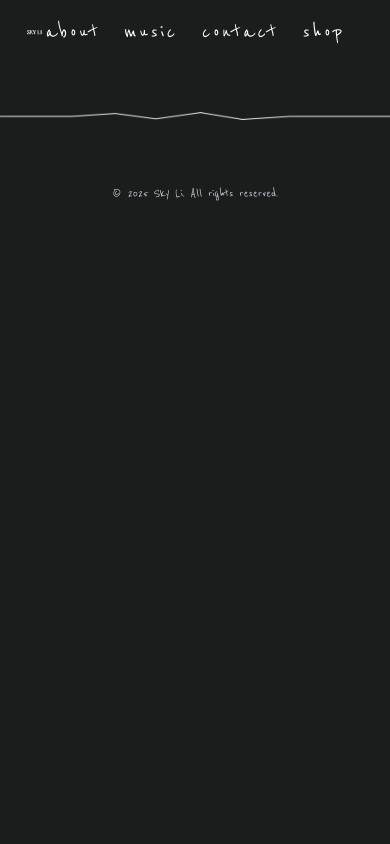
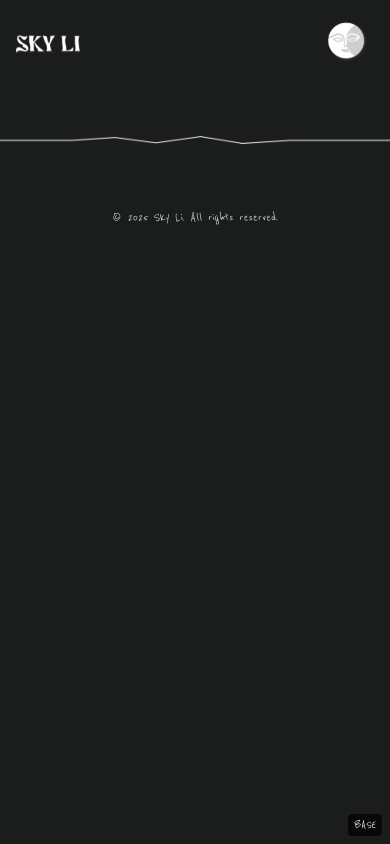
Before and after one commit to maxgunnar/skyli-site, a React (Vite) app in the folder skyli-site/: page /shop in a window 390 px wide. Built offline with nearby package versions, Linux system fonts and the light colour scheme; some icons are missing.

Commit message:
SKYLI-016 (Fix + style): Update breakpoints, clean up files and add hamburger menu for xs-screen

```diff
--- a/skyli-site/src/components/Navbar.tsx
+++ b/skyli-site/src/components/Navbar.tsx
@@ -1,3 +1,4 @@
+import { useEffect, useState } from "react";
 import { Link } from "react-router-dom";
 
 interface NavLink {
@@ -6,31 +7,167 @@ interface NavLink {
 }
 
 interface NavbarProps {
+  /** Brand/logo image URL */
   logo: string;
+  /** Center navigation links */
   links: NavLink[];
+  /** Mobile menu icon image URL (SVG/PNG) */
+  menuIcon: string;
+  /** Optional extra classes for the <nav> wrapper */
   className?: string;
 }
 
-export default function Navbar({ logo, links, className = "" }: NavbarProps) {
+/**
+ * Responsive navigation bar:
+ * - Left: brand logo (always visible)
+ * - Center: nav links (visible from `sm` and up)
+ * - Right: circular mobile menu button (visible below `sm`)
+ * - Modal-like mobile menu when open
+ *
+ * Notes:
+ * - Scrolling is locked when the mobile menu is open.
+ * - ESC closes the mobile menu.
+ * - Clicking the backdrop closes the mobile menu.
+ */
+
+export default function Navbar({ logo, links, menuIcon, className = "" }: NavbarProps) {
+  const [open, setOpen] = useState(false);
+
+  // Lock body scroll & enable ESC to close when the menu is open
+  useEffect(() => {
+    if (!open) return;
+    const prevOverflow = document.body.style.overflow;
+    document.body.style.overflow = "hidden";
+
+    const onKeyDown = (e: KeyboardEvent) => {
+      if (e.key === "Escape") setOpen(false);
+    };
+    window.addEventListener("keydown", onKeyDown);
+
+    return () => {
+      document.body.style.overflow = prevOverflow;
+      window.removeEventListener("keydown", onKeyDown);
+    };
+  }, [open]);
+
   return (
     <header>
-      <nav aria-label="Main navigation" className={`flex items-center justify-between text-white text-2xl md:text-5xl px-6 py-4 ${className}`}>
-        <div className="w-32">
-          <Link to="/">
-            <img src={logo} alt="Sky Li homepage" className="max-w-full h-auto" aria-label="Go to homepage" />
+      <nav
+        aria-label="Main navigation"
+        className={`
+          relative flex items-center text-white
+          px-4 md:px-8 py-3 sm:py-4
+          ${className}
+        `}
+      >
+        {/* Left: compact brand on small screens */}
+        <div className="shrink-0 w-16 sm:w-20">
+          <Link to="/" className="block" aria-label="Go to homepage">
+            <img src={logo} alt="" className="h-6 md:h-10 lg:h-12" />
           </Link>
         </div>
-        <ul className="flex lowercase space-x-6 md:space-x-12 lg:space-x-32 justify-center">
+
+        {/* Center: primary links (visible from `sm` and up) */}
+        <ul
+          className="
+            hidden sm:flex flex-1 justify-center items-center
+            gap-4 md:gap-8 lg:gap-20 py-4
+            lowercase
+            lg:text-4xl md:text-3xl
+          "
+        >
           {links.map((link) => (
             <li key={link.path}>
-              <Link to={link.path} className="relative tracking-widest pb-3 wavy-hover">
+              <Link
+                to={link.path}
+                className="relative tracking-wide md:tracking-widest pb-2 md:pb-3 wavy-hover"
+              >
                 {link.label}
               </Link>
             </li>
           ))}
         </ul>
-        <div className="w-32" />
+
+        {/* Right: mobile menu button (hidden from `sm` and up) + spacer for true centering */}
+        <div className="ml-auto sm:ml-0">
+          <button
+            type="button"
+            onClick={() => setOpen(true)}
+            className="
+              sm:hidden h-14 w-14 rounded-full bg-center bg-no-repeat overflow-hidden
+              focus:outline-none focus:ring-2 focus:ring-white/80 cursor-pointer
+              bg-[length:200%_200%]
+            "
+            style={{ backgroundImage: `url(${menuIcon})` }}
+            aria-label="Open menu"
+            aria-controls="mobile-popover"
+            aria-expanded={open}
+          />
+          {/* Spacer to balance the logo width for perfect centering on ≥ sm */}
+          <div className="hidden sm:block w-16 sm:w-20" aria-hidden="true" />
+        </div>
       </nav>
+
+      {/* Mobile popover (modal-like) */}
+      {open && (
+        <div
+          id="mobile-popover"
+          role="dialog"
+          aria-modal="true"
+          className="
+            fixed inset-0 z-50
+            flex items-center justify-center
+            bg-black/70 backdrop-blur-sm
+            animate-in fade-in duration-150
+          "
+          onClick={(e) => {
+            // Close when clicking backdrop (but not the panel itself)
+            if (e.target === e.currentTarget) setOpen(false);
+          }}
+        >
+          <div
+            className="
+              mx-6 w-full max-w-sm
+              rounded-2xl border border-white/10
+              bg-black/90 text-white
+              p-6
+              shadow-2xl
+              transition duration-200
+              data-[enter]:opacity-0 data-[enter]:scale-95
+              data-[enter]:animate-[none]
+            "
+          >
+            {/* Header row in the popover: logo + close button */}
+            <div className="flex items-center justify-between">
+              <img src={logo} alt="" className="h-6" />
+              <button
+                onClick={() => setOpen(false)}
+                className="h-9 w-9 rounded-md cursor-pointer focus:outline-none focus:ring-2 focus:ring-white/80"
+                aria-label="Close menu"
+              >
+                ✕
+              </button>
+            </div>
+
+            {/* Popover nav list */}
+            <nav className="mt-6">
+              <ul className="space-y-3 text-2xl lowercase text-white">
+                {links.map((link) => (
+                  <li key={link.path}>
+                    <Link
+                      to={link.path}
+                      onClick={() => setOpen(false)}
+                      className="block px-3 py-2 hover:bg-white/10 tracking-wide border-b border-white/10 last:border-none"
+                    >
+                      {link.label}
+                    </Link>
+                  </li>
+                ))}
+              </ul>
+            </nav>
+          </div>
+        </div>
+      )}
     </header>
   );
 }
--- a/skyli-site/src/index.css
+++ b/skyli-site/src/index.css
@@ -1,4 +1,9 @@
 @import "tailwindcss";
+
+/*Customized breakpoint for small screen*/
+@theme {
+--breakpoint-sm: 48rem;
+}
 
 body {
   background-color: #1b1c1c;
@@ -39,3 +44,57 @@ body {
     background-size: 30px 14px;
   }
 }
+/* === Breakpoint Debugger === */
+body::after {
+  content: "BASE"; /* innan sm kickar in */
+  position: fixed;
+  bottom: 0.5rem;
+  right: 0.5rem;
+  background: rgba(0,0,0,0.7);
+  color: white;
+  font-size: 12px;
+  padding: 2px 6px;
+  border-radius: 4px;
+  z-index: 9999;
+  pointer-events: none;
+}
+
+/* SM ≥ 768px (din custom) */
+@media (min-width: 768px) {
+  body::after {
+    content: "SM";
+    background: rgba(0, 102, 204, 0.7);
+  }
+}
+
+/* MD ≥ 992px */
+@media (min-width: 992px) {
+  body::after {
+    content: "MD";
+    background: rgba(0, 153, 102, 0.7);
+  }
+}
+
+/* LG ≥ 1200px */
+@media (min-width: 1200px) {
+  body::after {
+    content: "LG";
+    background: rgba(204, 153, 0, 0.7);
+  }
+}
+
+/* XL ≥ 1440px */
+@media (min-width: 1440px) {
+  body::after {
+    content: "XL";
+    background: rgba(204, 0, 102, 0.7);
+  }
+}
+
+/* 2XL ≥ 1600px */
+@media (min-width: 1600px) {
+  body::after {
+    content: "2XL";
+    background: rgba(102, 0, 204, 0.7);
+  }
+}
--- a/skyli-site/src/pages/Contact.tsx
+++ b/skyli-site/src/pages/Contact.tsx
@@ -1,18 +1,21 @@
 import Navbar from "../components/Navbar";
 import MyLogoWhite from "../assets/logo-font-white.svg";
+import MoonLogoWhite from "../assets/moon-logo-white.svg";
 import Footer from "../components/Footer";
 
 export default function Contact() {
   return (
     <div>
-      <Navbar
+     <Navbar
         logo={MyLogoWhite}
+        menuIcon={MoonLogoWhite}
         links={[
           { label: "About", path: "/about" },
           { label: "Music", path: "/music" },
           { label: "Contact", path: "/contact" },
           { label: "Shop", path: "/shop" },
         ]}
+        className="relative z-20 bg-transparent"
       />
       <Footer />
     </div>
--- a/skyli-site/src/pages/Music.tsx
+++ b/skyli-site/src/pages/Music.tsx
@@ -9,6 +9,7 @@ import Satellite from "../assets/satellite.png";
 import Bittersweet from "../assets/bittersweet.png";
 import Porcelain from "../assets/porcelain.png";
 import VideoBox from "../components/VideoBox";
+import MoonLogoWhite from "../assets/moon-logo-white.svg"
 
 export default function Music() {
   const songs = [
@@ -24,14 +25,16 @@ export default function Music() {
 
   return (
     <div>
-      <Navbar
+     <Navbar
         logo={MyLogoWhite}
+        menuIcon={MoonLogoWhite}
         links={[
           { label: "About", path: "/about" },
           { label: "Music", path: "/music" },
           { label: "Contact", path: "/contact" },
           { label: "Shop", path: "/shop" },
         ]}
+        className="relative z-20 bg-transparent"
       />
       <main className="mx-auto max-w-[1200px] ">
         <h1 className="text-white text-5xl rounded-full flex justify-center">music</h1>
--- a/skyli-site/src/pages/Shop.tsx
+++ b/skyli-site/src/pages/Shop.tsx
@@ -1,18 +1,22 @@
 import Navbar from "../components/Navbar";
 import MyLogoWhite from "../assets/logo-font-white.svg";
+import MoonLogoWhite from "../assets/moon-logo-white.svg";
 import Footer from "../components/Footer";
+
 
 export default function Shop() {
   return (
     <div>
-      <Navbar
+     <Navbar
         logo={MyLogoWhite}
+        menuIcon={MoonLogoWhite}
         links={[
           { label: "About", path: "/about" },
           { label: "Music", path: "/music" },
           { label: "Contact", path: "/contact" },
           { label: "Shop", path: "/shop" },
         ]}
+        className="relative z-20 bg-transparent"
       />
       <Footer />
     </div>
```
Also changed, not shown: skyli-site/src/pages/About.tsx (+6 -3 lines), skyli-site/src/pages/Home.tsx (+17 -13 lines), skyli-site/src/assets/logo-font-white.svg.
